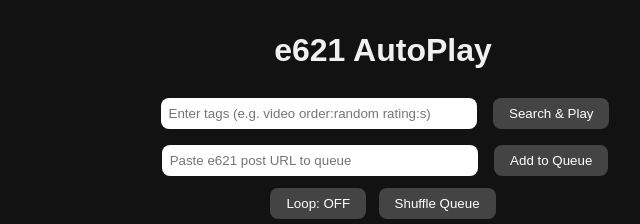
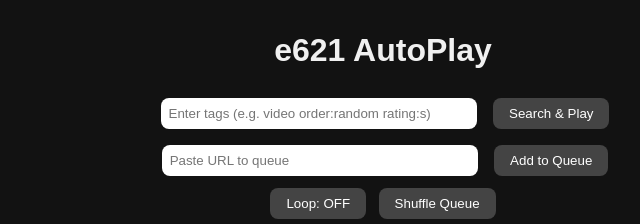
Before and after one commit to babyefa/AutoplayMore, a website: page index.html in a window 1280 px wide. Shown: the top 224 px of the page, 257-897 px from the left. Drawn offline with Linux system fonts and the light colour scheme.

Commit message:
Update index.html

```diff
--- a/index.html
+++ b/index.html
@@ -14,7 +14,7 @@
   </div>
 
   <div>
-    <input id="urlInput" placeholder="Paste e621 post URL to queue" />
+    <input id="urlInput" placeholder="Paste URL to queue" />
     <button onclick="queueVideoByURL()">Add to Queue</button>
   </div>
 
```
